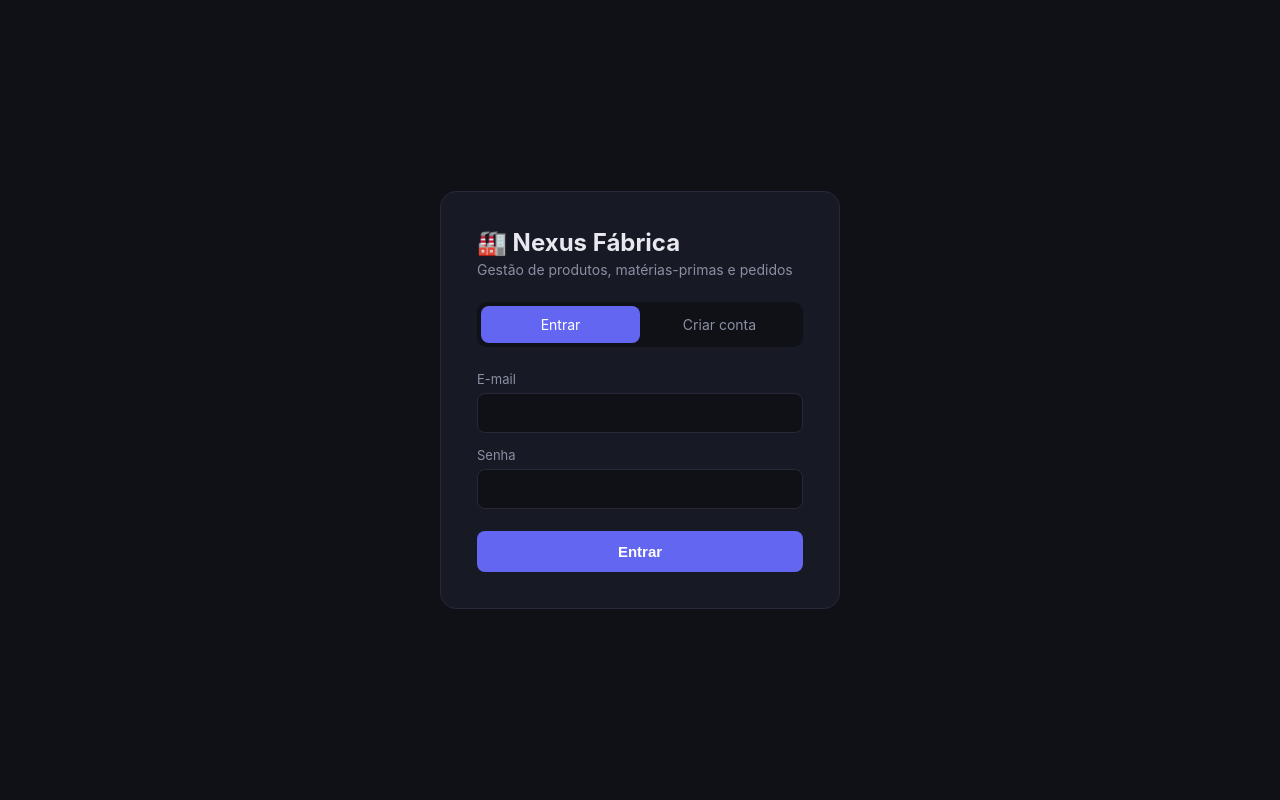
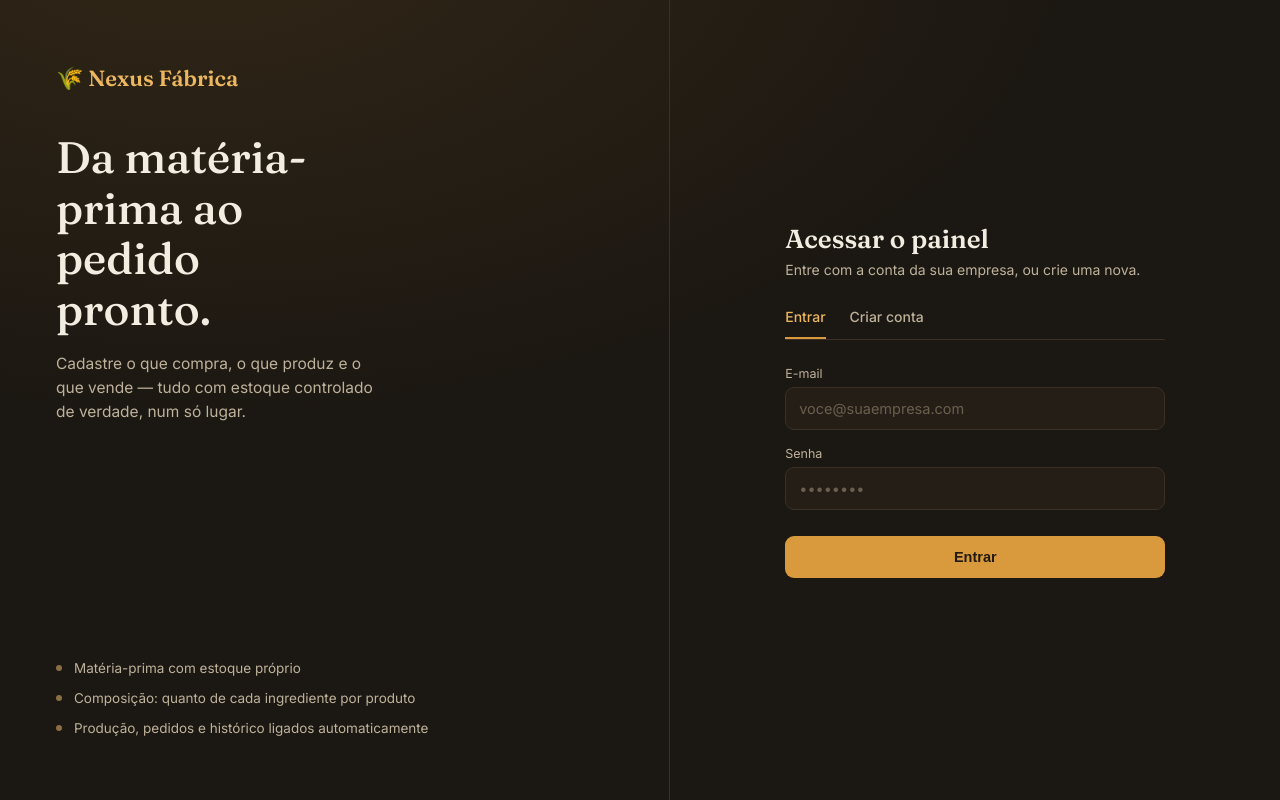
Before and after one commit to brebosf08-collab/nexus-sistema, a Flask app: page /login in a window 1280 px wide. Run offline with Flask 3, Linux system fonts and the light colour scheme; parts of the project's set-up code (start-up, migrations or seed data) failed here and were passed over.

Commit message:
Redesign visual completo (login e painel)
Só CSS/HTML - nenhuma lógica, endpoint ou ID usado pelo JS foi alterado
(testado localmente comparando os 33 ids que o JavaScript usa, todos
continuam presentes).

O que mudou:
- Identidade visual própria (tema quente de fábrica/padaria: âmbar e
  tons de pão assado), tipografia com personalidade (Fraunces + Inter)
  em vez da paleta genérica anterior.
- Menu lateral fixo em vez de abas horizontais apertadas.
- Dashboard com um destaque grande (valor total em estoque) em vez de
  só uma grade uniforme de cartões.
- Cores de status (ok/baixo/zerado) mais suaves e consistentes.
- Tela de login com contexto do produto do lado esquerdo, em vez de um
  cartão sozinho no centro da tela.

```diff
--- a/templates/login.html
+++ b/templates/login.html
@@ -4,32 +4,101 @@
 <meta charset="UTF-8">
 <meta name="viewport" content="width=device-width, initial-scale=1.0">
 <title>Nexus Fábrica — Entrar</title>
+<link rel="preconnect" href="https://fonts.googleapis.com">
+<link rel="preconnect" href="https://fonts.gstatic.com" crossorigin>
+<link href="https://fonts.googleapis.com/css2?family=Fraunces:opsz,wght@9..144,500;9..144,600&family=Inter:wght@400;500;600;700&display=swap" rel="stylesheet">
 <style>
-  :root{--bg:#0f1117;--card:#171a24;--border:#262a38;--text:#e8e9ee;--muted:#8a8fa3;--accent:#6366f1;--accent2:#818cf8;--danger:#ef4444;--ok:#22c55e}
+  :root{
+    --grao: #1b1712;
+    --forno: #241e17;
+    --crosta: #3a3025;
+    --farinha: #f3ede1;
+    --farinha-fosca: #bfb29b;
+    --mel: #d99a3d;
+    --mel-claro: #edb75f;
+    --trigo: #8a6f43;
+  }
   *{box-sizing:border-box}
-  body{margin:0;font-family:-apple-system,Segoe UI,Roboto,sans-serif;background:var(--bg);color:var(--text);min-height:100vh;display:flex;align-items:center;justify-content:center;padding:20px}
-  .card{background:var(--card);border:1px solid var(--border);border-radius:16px;padding:36px;width:100%;max-width:400px}
-  h1{margin:0 0 4px;font-size:24px}
-  p.sub{color:var(--muted);margin:0 0 24px;font-size:14px}
-  .tabs{display:flex;background:#0f1117;border-radius:10px;padding:4px;margin-bottom:24px}
-  .tab{flex:1;text-align:center;padding:10px;border-radius:8px;cursor:pointer;font-size:14px;color:var(--muted)}
-  .tab.active{background:var(--accent);color:#fff}
-  label{display:block;font-size:13px;color:var(--muted);margin:14px 0 6px}
-  input{width:100%;padding:11px 12px;border-radius:8px;border:1px solid var(--border);background:#0f1117;color:var(--text);font-size:14px}
-  input:focus{outline:none;border-color:var(--accent)}
-  button.submit{width:100%;margin-top:22px;padding:12px;border:none;border-radius:8px;background:var(--accent);color:#fff;font-size:15px;font-weight:600;cursor:pointer}
-  button.submit:hover{background:var(--accent2)}
-  .msg{margin-top:14px;padding:10px 12px;border-radius:8px;font-size:13px;display:none}
-  .msg.erro{background:#3a1a1a;color:#ff8b8b;display:block}
-  .msg.ok{background:#12301c;color:#7ee8a3;display:block}
+  body{
+    margin:0;
+    font-family:'Inter',-apple-system,sans-serif;
+    background:
+      radial-gradient(ellipse 900px 500px at 15% -10%, rgba(217,154,61,0.12), transparent),
+      var(--grao);
+    color:var(--farinha);
+    min-height:100vh;
+    display:grid;
+    grid-template-columns: 1.1fr 1fr;
+  }
+  @media (max-width: 860px){ body{ grid-template-columns: 1fr; } .hero{ display:none } }
+
+  .hero{
+    padding:64px 56px;
+    display:flex;
+    flex-direction:column;
+    justify-content:space-between;
+    border-right:1px solid var(--crosta);
+  }
+  .hero .mark{font-family:'Fraunces',serif;font-size:22px;font-weight:600;color:var(--mel-claro)}
+  .hero .headline{font-family:'Fraunces',serif;font-size:44px;line-height:1.15;font-weight:500;max-width:9ch;margin:40px 0 18px}
+  .hero .sub{color:var(--farinha-fosca);font-size:15.5px;max-width:34ch;line-height:1.55}
+  .hero .trilha{display:flex;flex-direction:column;gap:14px;margin-top:auto}
+  .trilha .passo{display:flex;align-items:center;gap:12px;font-size:13.5px;color:var(--farinha-fosca)}
+  .trilha .ponto{width:6px;height:6px;border-radius:50%;background:var(--trigo)}
+
+  .painel-entrada{
+    display:flex;align-items:center;justify-content:center;padding:32px;
+  }
+  .card{width:100%;max-width:380px}
+  .card .eyebrow{font-family:'Fraunces',serif;font-size:26px;font-weight:600;margin:0 0 6px}
+  .card .sub{color:var(--farinha-fosca);font-size:14px;margin:0 0 30px}
+
+  .tabs{display:flex;gap:24px;border-bottom:1px solid var(--crosta);margin-bottom:26px}
+  .tab{padding:0 0 12px;cursor:pointer;font-size:14px;color:var(--farinha-fosca);border-bottom:2px solid transparent;font-weight:500}
+  .tab.active{color:var(--mel-claro);border-color:var(--mel)}
+
+  label{display:block;font-size:12.5px;color:var(--farinha-fosca);margin:16px 0 6px}
+  input{
+    width:100%;padding:12px 13px;border-radius:9px;border:1px solid var(--crosta);
+    background:var(--forno);color:var(--farinha);font-size:14.5px;font-family:inherit;
+  }
+  input:focus{outline:none;border-color:var(--mel)}
+  input::placeholder{color:#6b5f4d}
+
+  button.submit{
+    width:100%;margin-top:26px;padding:13px;border:none;border-radius:9px;
+    background:var(--mel);color:#231a0d;font-size:14.5px;font-weight:700;cursor:pointer;
+    transition:background .15s;
+  }
+  button.submit:hover{background:var(--mel-claro)}
+
+  .msg{margin-top:16px;padding:11px 13px;border-radius:9px;font-size:13px;display:none;line-height:1.4}
+  .msg.erro{background:#3a1f18;color:#f0a08a;display:block;border:1px solid #5a2e22}
+  .msg.ok{background:#1c2f1e;color:#a8dcae;display:block;border:1px solid #305237}
+
   .form{display:none}
   .form.active{display:block}
 </style>
 </head>
 <body>
+
+  <div class="hero">
+    <div class="mark">🌾 Nexus Fábrica</div>
+    <div>
+      <div class="headline">Da matéria-prima ao pedido pronto.</div>
+      <p class="sub">Cadastre o que compra, o que produz e o que vende — tudo com estoque controlado de verdade, num só lugar.</p>
+    </div>
+    <div class="trilha">
+      <div class="passo"><span class="ponto"></span> Matéria-prima com estoque próprio</div>
+      <div class="passo"><span class="ponto"></span> Composição: quanto de cada ingrediente por produto</div>
+      <div class="passo"><span class="ponto"></span> Produção, pedidos e histórico ligados automaticamente</div>
+    </div>
+  </div>
+
+  <div class="painel-entrada">
     <div class="card">
-    <h1>🏭 Nexus Fábrica</h1>
-    <p class="sub">Gestão de produtos, matérias-primas e pedidos</p>
+      <h1 class="eyebrow">Acessar o painel</h1>
+      <p class="sub">Entre com a conta da sua empresa, ou crie uma nova.</p>
 
       <div class="tabs">
         <div class="tab active" id="tab-login" onclick="mudarAba('login')">Entrar</div>
@@ -38,23 +107,24 @@
 
       <form class="form active" id="form-login" onsubmit="fazerLogin(event)">
         <label>E-mail</label>
-      <input type="email" id="login-email" required>
+        <input type="email" id="login-email" placeholder="voce@suaempresa.com" required>
         <label>Senha</label>
-      <input type="password" id="login-senha" required>
+        <input type="password" id="login-senha" placeholder="••••••••" required>
         <button class="submit" type="submit">Entrar</button>
       </form>
 
       <form class="form" id="form-registrar" onsubmit="fazerRegistro(event)">
         <label>Nome da empresa</label>
-      <input type="text" id="reg-nome" required>
+        <input type="text" id="reg-nome" placeholder="Ex: Biscoitos da Vovó" required>
         <label>E-mail</label>
-      <input type="email" id="reg-email" required>
+        <input type="email" id="reg-email" placeholder="voce@suaempresa.com" required>
         <label>Senha (mínimo 6 caracteres)</label>
-      <input type="password" id="reg-senha" required minlength="6">
+        <input type="password" id="reg-senha" placeholder="••••••••" required minlength="6">
         <button class="submit" type="submit">Criar conta</button>
       </form>
 
       <div class="msg" id="msg"></div>
+    </div>
   </div>
 
 <script>
```
Also changed, not shown: templates/painel.html (+159 -85 lines). Lines whose indentation alone changed are shown as unchanged.
